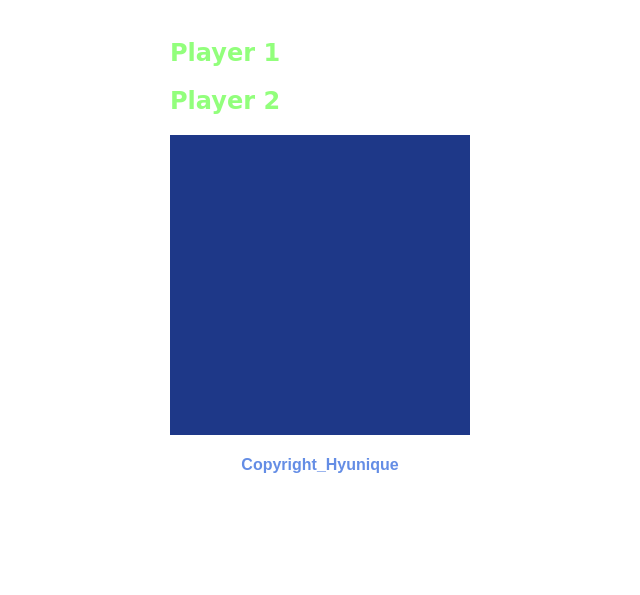
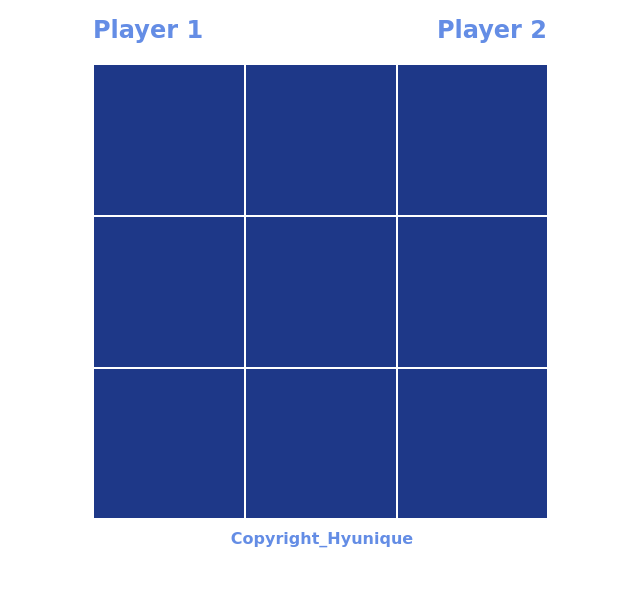
Before and after one commit to hyunique/tictactoe, a plain HTML site: page index.html in a window 1280 px wide. Shown: the part 221-816 px from the top of the page, without its empty margins (328-968 px from the left). Drawn offline with Linux system fonts and the light colour scheme; a web font is replaced by a local one.

Commit message:
inital commit

```diff
--- a/index.html
+++ b/index.html
@@ -20,7 +20,17 @@
                 <h2 class="player 1">Player 1</h2>
                 <h2 class="player 2">Player 2</h2>
             </div>
-            <div class="game_board"></div>
+            <div class="game_board">
+                <div class="slot" data-index="0"></div>
+                <div class="slot" data-index="1"></div>
+                <div class="slot" data-index="2"></div>
+                <div class="slot" data-index="3"></div>
+                <div class="slot" data-index="4"></div>
+                <div class="slot" data-index="5"></div>
+                <div class="slot" data-index="6"></div>
+                <div class="slot" data-index="7"></div>
+                <div class="slot" data-index="8"></div>
+            </div>
         </main>
 
         <footer>
--- a/style.css
+++ b/style.css
@@ -28,18 +28,43 @@ body {
     font-size: 50px;
 }
 
-.player {
-    color: var(--brand-color-4);
+.players {
+    display: flex;
+    justify-content: space-between;
+    color: var(--brand-color-1);
     font-family: var(--font-1);
 }
 
 .game_board {
     background-color: var(--brand-color-3);
-    width: 300px;
-    height: 300px;
+    display: grid;
+    grid-template-columns: repeat(3, 1fr);
+    width: 454px;
+    height: 454px;
+}
+
+
+.slot {
+    width: 150px;
+    height: 150px;
+    font-size: 100px;
+    border-style: solid;
+    border-width: 1px;
+    border-color: #FFF;
+    text-align: center;
+    cursor: pointer;
+    user-select: none;
 }
 
 footer {
-    font-family: Arial, Helvetica, sans-serif;
+    font-family: var(--font-1);
     color: var(--brand-color-1);
+    position: absolute;
+    bottom: 0;
+    left: 0;
+    display: flex;
+    align-items: center;
+    justify-content: center;
+    width: 100%;
+    padding: 10px;
 }
```
